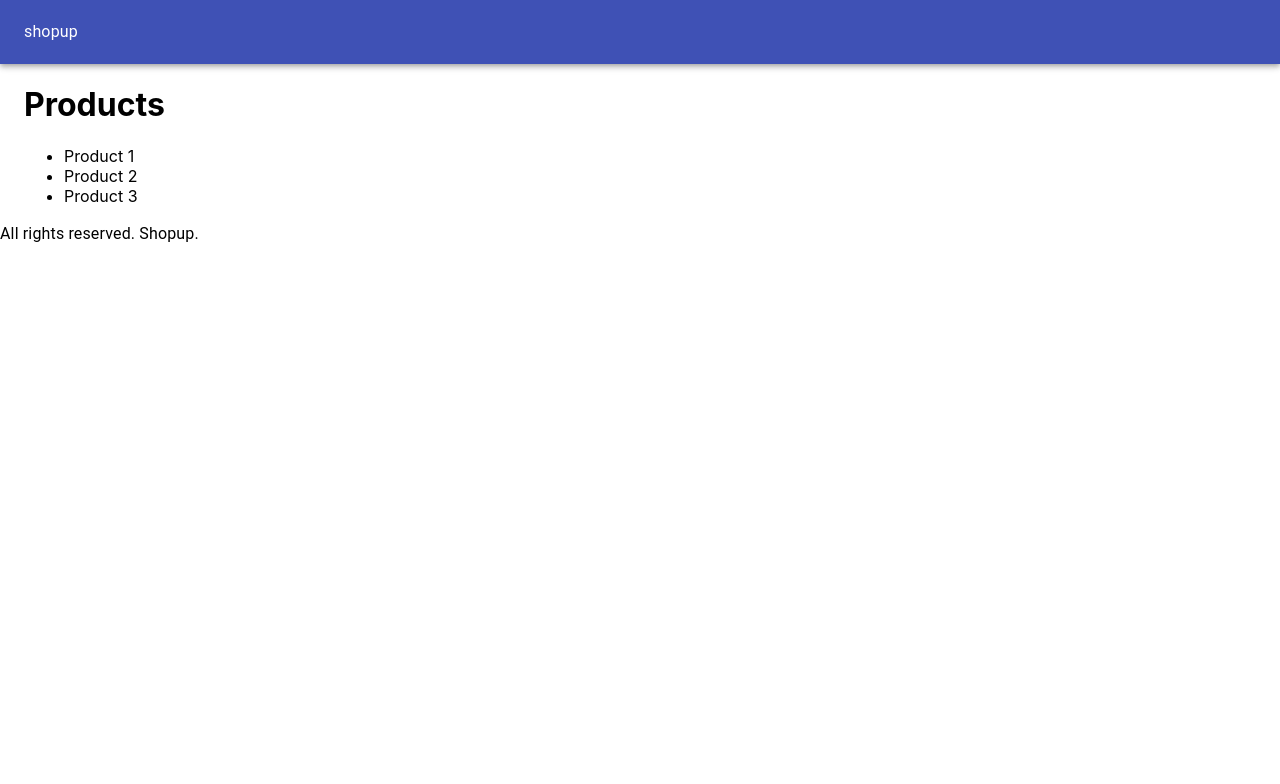
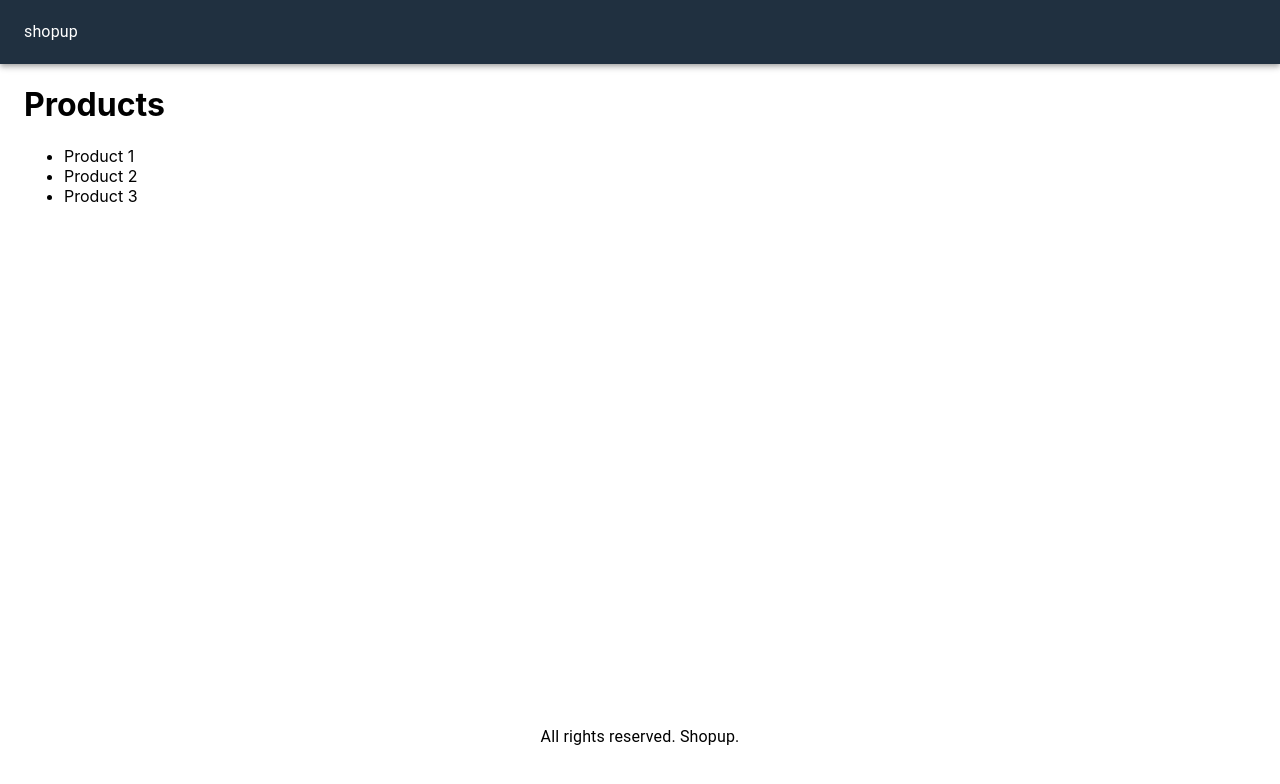
Before and after one commit to Sahil811/Shopup, a Next.js app: page / in a window 1280 px wide. Shown: the top 784 px of the page. Built offline with nearby package versions, Linux system fonts and the light colour scheme.

Commit message:
master: add material style

```diff
--- a/components/Layout.js
+++ b/components/Layout.js
@@ -1,23 +1,26 @@
 import { AppBar, Container, Toolbar, Typography } from "@material-ui/core";
 import Head from "next/head";
 import React from "react";
+import useStyles from "./utils/styles";
 
 export default function Layout({ children }) {
+  const classes = useStyles();
+
   return (
     <div>
       <Head>
         <title>shopup</title>
       </Head>
 
-      <AppBar position="static">
+      <AppBar position="static" className={classes.navbar}>
         <Toolbar>
           <Typography>shopup</Typography>
         </Toolbar>
       </AppBar>
 
-      <Container>{children}</Container>
+      <Container className={classes.main}>{children}</Container>
 
-      <footer>
+      <footer className={classes.footer}>
         <Typography>All rights reserved. Shopup.</Typography>
       </footer>
     </div>
--- /dev/null
+++ b/components/utils/styles.js
@@ -0,0 +1,19 @@
+import { makeStyles } from "@material-ui/core";
+
+const useStyles = makeStyles({
+  main: {
+    minHeight: "80vh",
+  },
+  navbar: {
+    backgroundColor: "#203040",
+    "$ a": {
+      color: "#ffffff",
+      marginLeft: 10,
+    },
+  },
+  footer: {
+    textAlign: "center",
+  },
+});
+
+export default useStyles;
```
